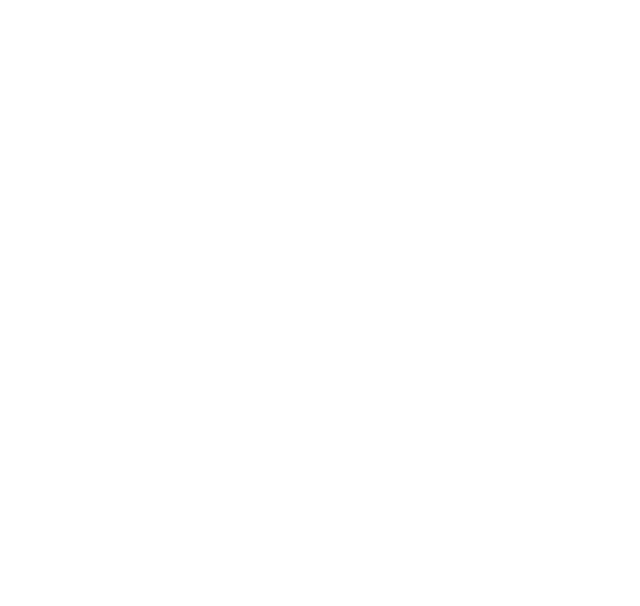
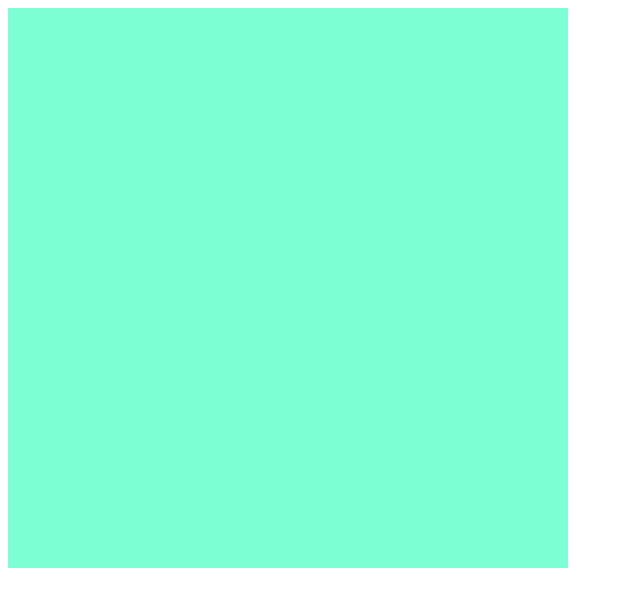
Before and after one commit to dmug1/CandyCrushJS, a plain HTML site: page index.html in a window 1280 px wide. Shown: the whole page, without its empty margins (0-640 px from the left). Drawn offline with Linux system fonts and the light colour scheme.

Commit message:
create squares

```diff
--- a/app.js
+++ b/app.js
@@ -0,0 +1,20 @@
+document.addEventListener('DOMContentLoaded', () =>{
+    const grid = document.querySelector('.grid')
+    const width = 8
+    const squares = []
+
+const candyColors = [
+    'red','yellow','orange','green','purple','blue'
+]
+    //creating the board
+function createBoard(){
+    for (let i=0; i < width*width; i++){
+        const square = document.createElement('div')
+        grid.appendChild(square)
+        squares.push(square)
+    }
+}
+
+createBoard()
+
+})
--- a/index.html
+++ b/index.html
@@ -13,10 +13,10 @@
         <script src=app.js charset="utf-8"></script>
     </head>
     <body>
-        <!--[if lt IE 7]>
-            <p class="browsehappy">You are using an <strong>outdated</strong> browser. Please <a href="#">upgrade your browser</a> to improve your experience.</p>
-        <![endif]-->
 
-        <script src="" async defer></script>
+        <div class="grid">
+
+        </div>
+
     </body>
 </html>
--- a/style.css
+++ b/style.css
@@ -0,0 +1,12 @@
+.grid {
+    height: 560px;
+    width: 560px;
+    display: flex;
+    flex-wrap: wrap;
+    background-color: aquamarine;
+}
+
+.grid div{
+    height: 70px;
+    width: 70px;
+}
```
